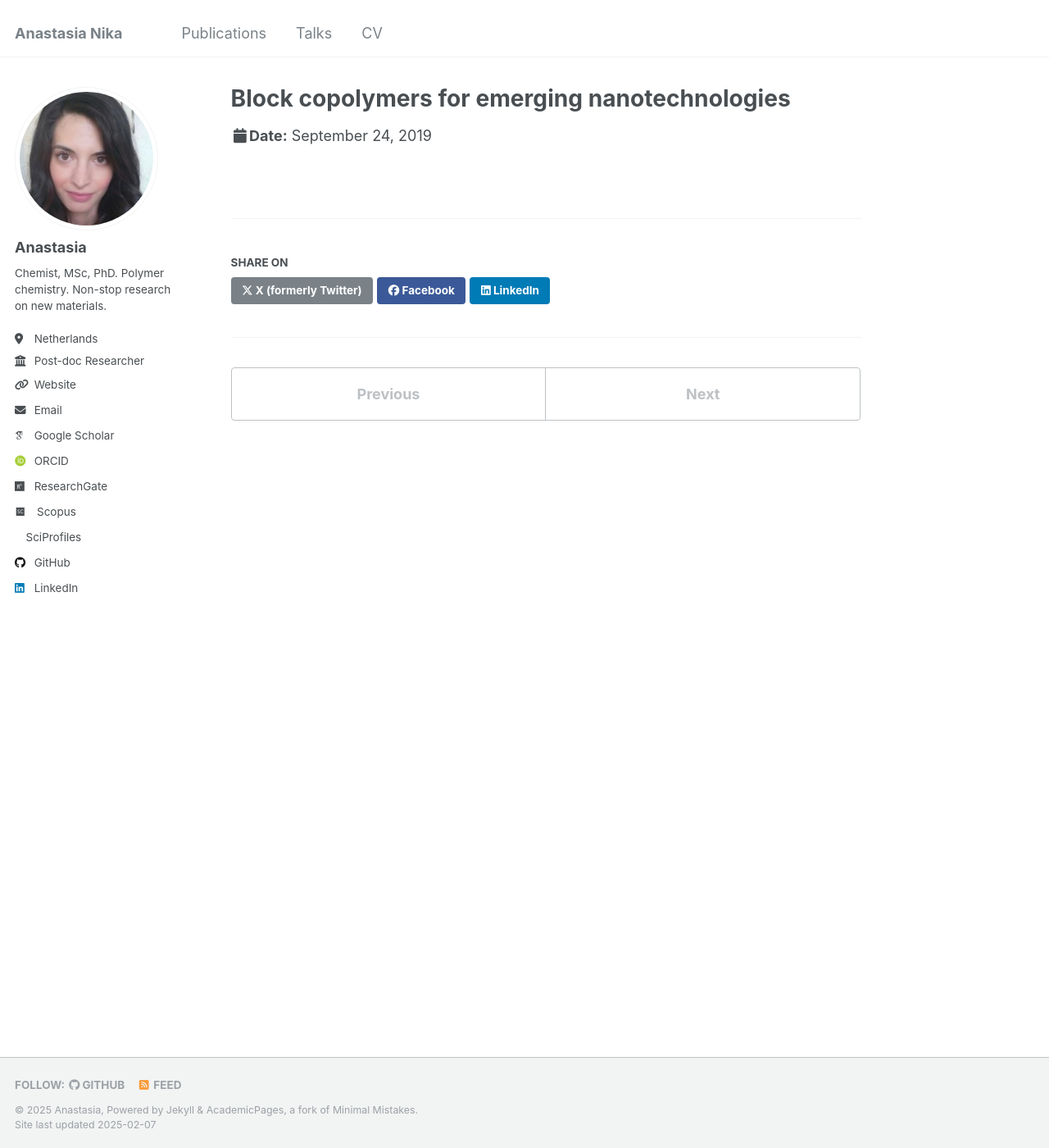
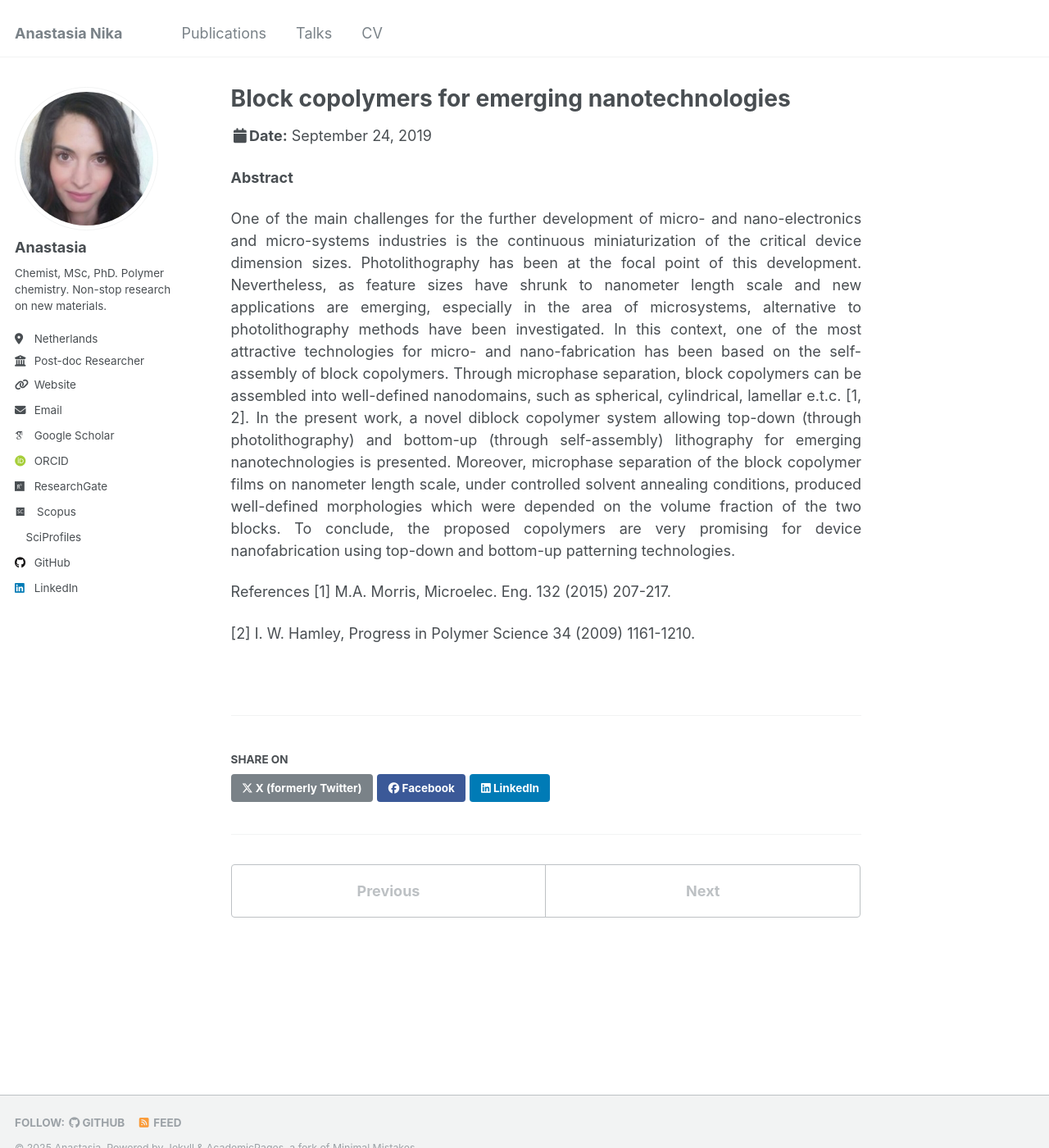
Before and after one commit to anastasianika/anastasianika.github.io, a Jekyll site: the page built from _talks/nika24092019.md, in a window 1280 px wide and 1400 px high. Shown: the whole window at 82% size. Built offline with Jekyll 4.4.1, drawn with Linux system fonts in a browser that asks for light colours; some web fonts are replaced.

Commit message:
Update nika24092019.md

```diff
--- a/_talks/nika24092019.md
+++ b/_talks/nika24092019.md
@@ -8,4 +8,24 @@ date: 24-09-2019
 location: "Rhodes, Greece"
 ---
 
+<style>
+  .justify {
+    text-align: justify;
+  }
+</style>
+
+**Abstract**
+
+<p class="justify">
+  One of the main challenges for the further development of micro- and nano-electronics and micro-systems industries is the continuous miniaturization of the critical device dimension sizes. Photolithography has been at the focal point of this development. Nevertheless, as feature sizes have shrunk to nanometer length scale and new applications are emerging, especially in the area of microsystems, alternative to photolithography methods have been investigated. In this context, one of the most attractive technologies for micro- and nano-fabrication has been based on the self-assembly of block copolymers. Through microphase separation, block copolymers can be assembled into well-defined nanodomains, such as spherical, cylindrical, lamellar e.t.c. [1, 2].
+In the present work, a novel diblock copolymer system allowing top-down (through photolithography) and bottom-up (through self-assembly) lithography for emerging nanotechnologies is presented.
+Moreover, microphase separation of the block copolymer films on nanometer length scale, under controlled solvent annealing conditions, produced well-defined morphologies which were depended on the volume fraction of the two blocks.
+  To conclude, the proposed copolymers are very promising for device nanofabrication using top-down and bottom-up patterning technologies.
+
+</p>
+
+References
+[1] M.A. Morris, Microelec. Eng. 132 (2015) 207-217.
+
+[2] I. W. Hamley, Progress in Polymer Science 34 (2009) 1161-1210.
 <!-- [More information here](http://exampleurl.com) -->
```
